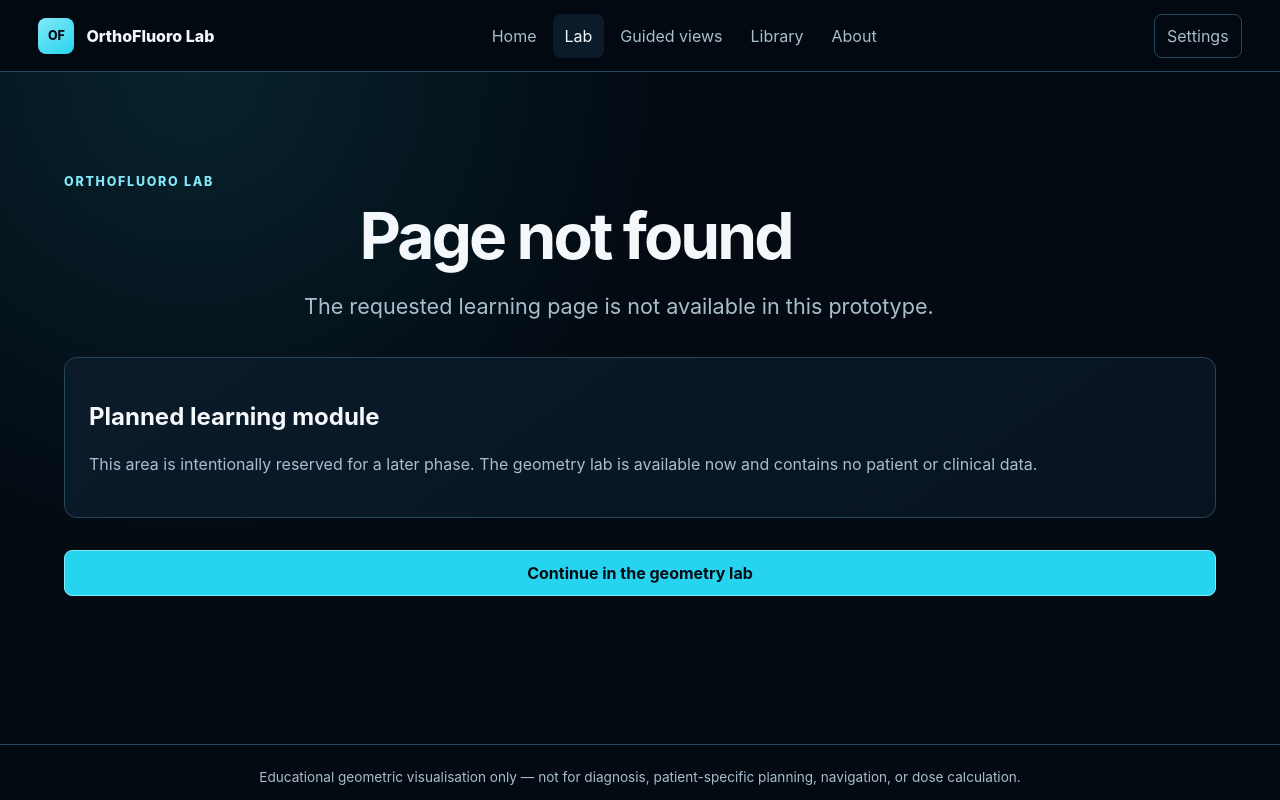
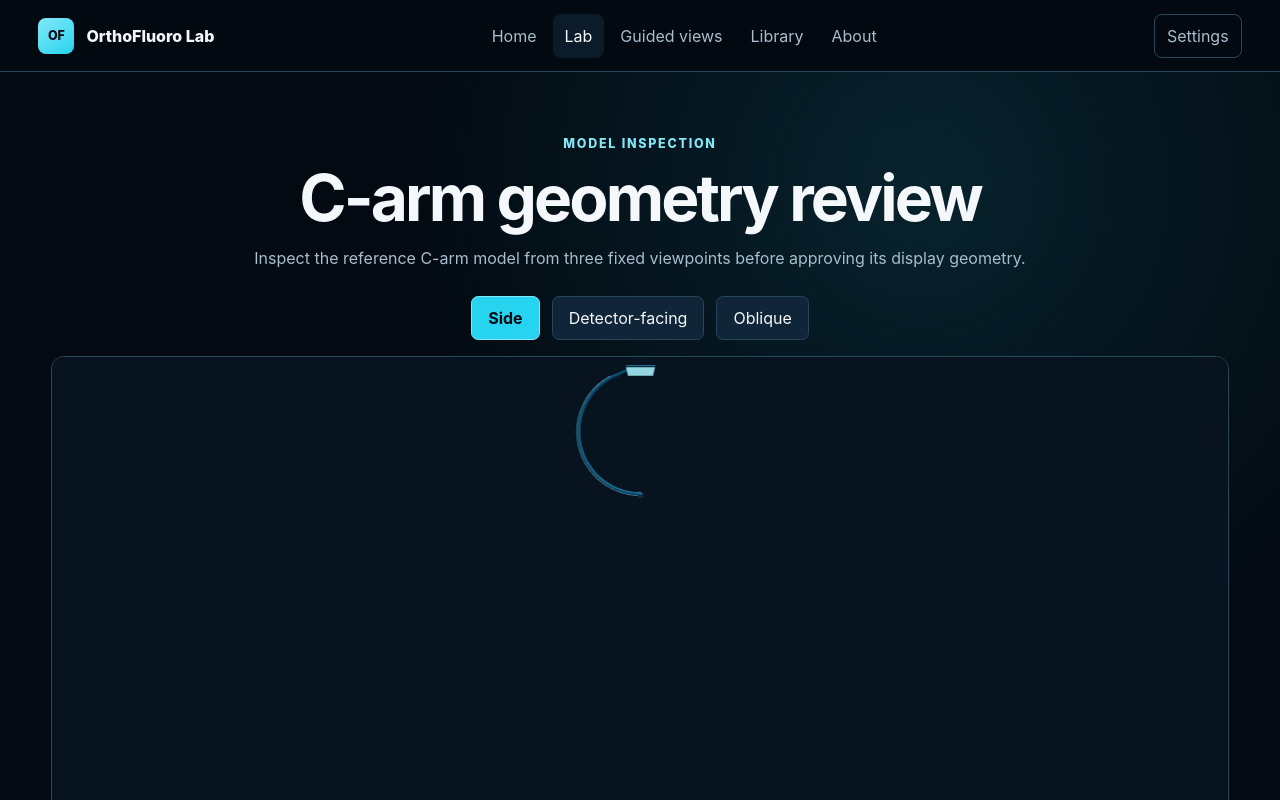
Before and after one commit to Ariustamael/OrthoFluoro-Lab, a Next.js app: page /lab/c-arm-review in a window 1280 px wide. Shown: the top 800 px of the page. Built offline with nearby package versions, Linux system fonts and the light colour scheme.

Commit message:
feat: add c-arm geometry review views

```diff
--- a/src/app/App.tsx
+++ b/src/app/App.tsx
@@ -1,6 +1,7 @@
 import type { RouteObject } from "react-router-dom";
 import { AppLayout } from "../components/layout/AppLayout";
 import { AboutPage } from "../pages/AboutPage";
+import { CArmGeometryReviewPage } from "../pages/CArmGeometryReviewPage";
 import { HomePage } from "../pages/HomePage";
 import { LabPage } from "../pages/LabPage";
 import { PlaceholderPage } from "../pages/PlaceholderPage";
@@ -12,6 +13,7 @@ export const appRoutes: RouteObject[] = [
     children: [
       { index: true, element: <HomePage /> },
       { path: "lab", element: <LabPage /> },
+      { path: "lab/c-arm-review", element: <CArmGeometryReviewPage /> },
       {
         path: "guided",
         element: (
--- /dev/null
+++ b/src/components/scene/CArmGeometryReview.tsx
@@ -0,0 +1,56 @@
+"use client";
+
+import { OrbitControls } from "@react-three/drei/core/OrbitControls";
+import { Canvas, useThree } from "@react-three/fiber";
+import { useEffect } from "react";
+import { REFERENCE_C_ARM_POSE } from "../../engine/geometry/geometryTypes";
+import { CArmRig } from "./CArmRig";
+
+export type CArmReviewView = "side" | "detector" | "oblique";
+
+export const C_ARM_REVIEW_CAMERAS = Object.freeze({
+  side: Object.freeze({ position: [0, 0, 1600], target: [0, 0, 0] }),
+  detector: Object.freeze({ position: [0, -1600, 0], target: [0, 0, 0] }),
+  oblique: Object.freeze({ position: [1100, 650, 1100], target: [0, 0, 0] }),
+} as const);
+
+export function reviewCamera(view: CArmReviewView) {
+  return C_ARM_REVIEW_CAMERAS[view];
+}
+
+function ReviewCamera({ view }: { view: CArmReviewView }) {
+  const camera = useThree((state) => state.camera);
+  const { position, target } = reviewCamera(view);
+
+  useEffect(() => {
+    camera.position.set(...position);
+    camera.lookAt(...target);
+    camera.updateProjectionMatrix();
+  }, [camera, position, target]);
+
+  return <OrbitControls enableDamping target={target} />;
+}
+
+interface CArmGeometryReviewProps {
+  view: CArmReviewView;
+}
+
+export function CArmGeometryReview({ view }: CArmGeometryReviewProps) {
+  return (
+    <Canvas
+      camera={{ far: 8000, fov: 42, near: 1, position: reviewCamera(view).position }}
+      className="c-arm-review__canvas"
+    >
+      <ReviewCamera view={view} />
+      <color args={["#07131f"]} attach="background" />
+      <ambientLight intensity={0.75} />
+      <directionalLight intensity={1.6} position={[700, 1000, 600]} />
+      <CArmRig
+        modeOverride="isocentric"
+        poseOverride={REFERENCE_C_ARM_POSE}
+        showBeamOverride={false}
+        showManipulators={false}
+      />
+    </Canvas>
+  );
+}
--- a/src/components/scene/CArmRig.tsx
+++ b/src/components/scene/CArmRig.tsx
@@ -22,6 +22,7 @@ import {
 import { buildCArmGeometry } from "../../engine/geometry/cArmTransforms";
 import type {
   CArmGeometry,
+  CArmKinematicMode,
   CArmPose,
   CArmRigPreset,
   RigTransform,
@@ -280,27 +281,38 @@ export function createCArmRigRenderModel(
   });
 }
 
-interface CArmRigProps {
+export interface CArmRigProps {
+  modeOverride?: CArmKinematicMode;
   onManipulatorDragStateChange?: (active: boolean) => void;
+  poseOverride?: CArmPose;
+  showBeamOverride?: boolean;
+  showManipulators?: boolean;
 }
 
 const ignoreManipulatorDragState = () => undefined;
 
 export function CArmRig({
+  modeOverride,
   onManipulatorDragStateChange = ignoreManipulatorDragState,
+  poseOverride,
+  showBeamOverride,
+  showManipulators,
 }: CArmRigProps = {}) {
-  const cArmPose = useSimulationStore((state) => state.cArmPose);
-  const cArmMode = useSimulationStore((state) => state.cArmMode);
-  const showBeam = useSimulationStore((state) => state.showBeam);
-  const preset = C_ARM_RIG_PRESETS[cArmMode];
+  const storePose = useSimulationStore((state) => state.cArmPose);
+  const storeMode = useSimulationStore((state) => state.cArmMode);
+  const storeShowBeam = useSimulationStore((state) => state.showBeam);
+  const pose = poseOverride ?? storePose;
+  const mode = modeOverride ?? storeMode;
+  const showBeam = showBeamOverride ?? storeShowBeam;
+  const preset = C_ARM_RIG_PRESETS[mode];
   const resources = useCArmRigResources(preset);
   const sourceDisplay = useMemo(
     () => deriveCArmSourceDisplay(resources.local),
     [resources.local],
   );
   const model = useMemo(
-    () => createCArmRigRenderModel(cArmPose, preset, resources, showBeam),
-    [cArmPose, preset, resources, showBeam],
+    () => createCArmRigRenderModel(pose, preset, resources, showBeam),
+    [pose, preset, resources, showBeam],
   );
 
   return (
@@ -389,12 +401,14 @@ export function CArmRig({
           </mesh>
         ) : null}
       </group>
+      {showManipulators !== false ? (
         <CArmManipulators
           geometry={model.geometry}
           local={resources.local}
           onDragStateChange={onManipulatorDragStateChange}
           preset={preset}
         />
+      ) : null}
     </>
   );
 }
--- /dev/null
+++ b/src/pages/CArmGeometryReviewPage.tsx
@@ -0,0 +1,46 @@
+import { useState } from "react";
+import {
+  CArmGeometryReview,
+  type CArmReviewView,
+} from "../components/scene/CArmGeometryReview";
+
+const REVIEW_VIEWS: readonly { label: string; value: CArmReviewView }[] = [
+  { label: "Side", value: "side" },
+  { label: "Detector-facing", value: "detector" },
+  { label: "Oblique", value: "oblique" },
+];
+
+export function CArmGeometryReviewPage() {
+  const [view, setView] = useState<CArmReviewView>("side");
+
+  return (
+    <main className="c-arm-review">
+      <header className="c-arm-review__header">
+        <p className="page-eyebrow">Model inspection</p>
+        <h1>C-arm geometry review</h1>
+        <p>
+          Inspect the reference C-arm model from three fixed viewpoints before
+          approving its display geometry.
+        </p>
+      </header>
+      <div aria-label="Review viewpoint" className="c-arm-review__toolbar">
+        {REVIEW_VIEWS.map(({ label, value }) => (
+          <button
+            aria-pressed={view === value}
+            key={value}
+            onClick={() => setView(value)}
+            type="button"
+          >
+            {label}
+          </button>
+        ))}
+      </div>
+      <CArmGeometryReview view={view} />
+      <ul className="c-arm-review__checklist">
+        <li>Detector face is square and centred on the source.</li>
+        <li>Arc is circular and continuous into both terminal units.</li>
+        <li>Source, detector, and isocentre remain collinear.</li>
+      </ul>
+    </main>
+  );
+}
--- a/src/styles/app.css
+++ b/src/styles/app.css
@@ -412,6 +412,71 @@ button:hover {
     var(--navy-950);
   min-block-size: 100vh;
   padding: clamp(var(--space-3), 2.5vw, 3rem);
+}
+
+.c-arm-review {
+  background:
+    radial-gradient(circle at 72% 10%, rgb(39 212 239 / 12%), transparent 32rem),
+    var(--navy-950);
+  min-block-size: calc(100vh - 8rem);
+  padding: clamp(var(--space-4), 4vw, 4rem);
+}
+
+.c-arm-review__header,
+.c-arm-review__toolbar,
+.c-arm-review__canvas,
+.c-arm-review__checklist {
+  inline-size: min(100%, 80rem);
+  margin-inline: auto;
+}
+
+.c-arm-review__header {
+  max-inline-size: 58rem;
+  text-align: center;
+}
+
+.c-arm-review__header h1 {
+  font-size: clamp(2.4rem, 5vw, 4.2rem);
+  letter-spacing: -0.045em;
+  line-height: 0.98;
+  margin-block: var(--space-3);
+}
+
+.c-arm-review__header p:last-child,
+.c-arm-review__checklist {
+  color: var(--text-muted);
+  line-height: 1.65;
+}
+
+.c-arm-review__toolbar {
+  display: flex;
+  flex-wrap: wrap;
+  gap: var(--space-2);
+  justify-content: center;
+  margin-block: var(--space-4) var(--space-3);
+}
+
+.c-arm-review__toolbar button[aria-pressed="true"] {
+  background: var(--cyan-500);
+  border-color: var(--cyan-300);
+  color: var(--navy-950);
+  font-weight: 750;
+}
+
+.c-arm-review__canvas {
+  background: var(--navy-900);
+  border: 1px solid var(--border);
+  border-radius: var(--radius);
+  display: block;
+  min-block-size: 42rem;
+  overflow: hidden;
+}
+
+.c-arm-review__checklist {
+  display: grid;
+  gap: var(--space-1);
+  margin-block: var(--space-4) 0;
+  max-inline-size: 52rem;
 }
 
 .lab-page__header,
```
Also changed, not shown: 2 other files (tests, documents, lock files or other folders). Lines whose indentation alone changed are shown as unchanged.
